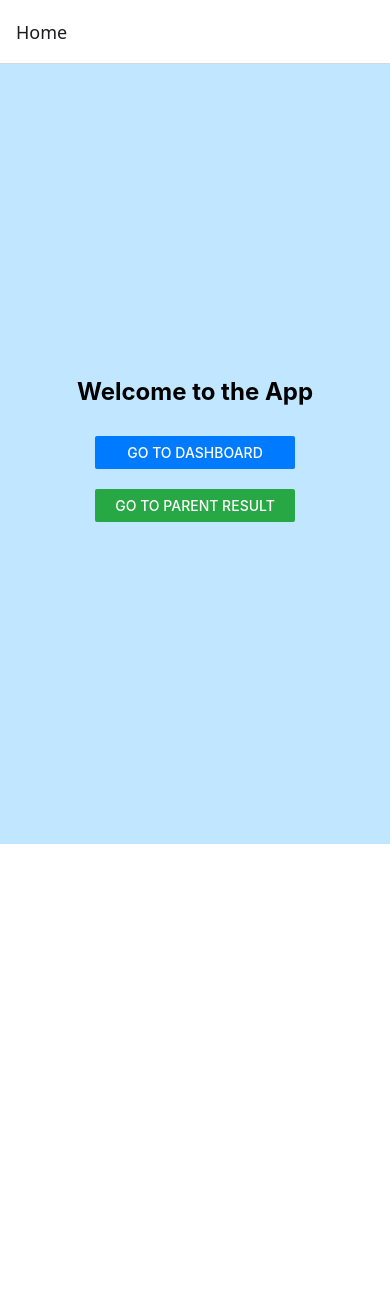
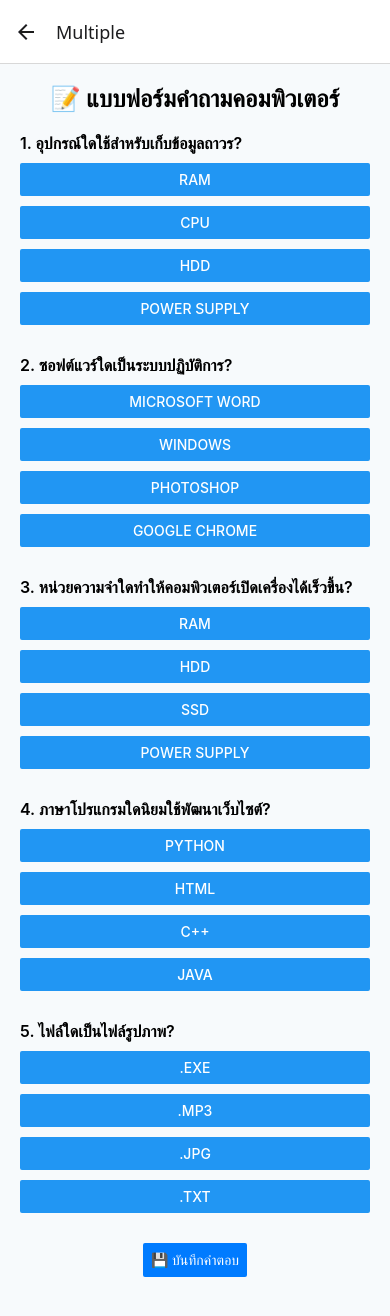
Before and after one commit to bbellechy/Edutrack, a React Native app: screen /Multiple in a window 390 px wide. Before the commit the page ends 844 px from the top, so only its background shows below. Built offline with nearby package versions, Linux system fonts and the light colour scheme.

Commit message:
Implement API to screen

```diff
--- a/App.js
+++ b/App.js
@@ -3,6 +3,8 @@
 import HomeScreen from "./src/screens/HomeScreen";
 import DashboardScreen from "./src/screens/DashboardScreen";
 import ParentResultSceen from "./src/screens/ParentResultSceen";
+import MultipleChoiceForm from "./src/screens/MultipleChoiceFormScreen";
+import ManualScoringForm from "./src/screens/ManualScoringFormScreen";
 
 import { NavigationContainer } from '@react-navigation/native';
 import { createStackNavigator } from '@react-navigation/stack';
@@ -17,6 +19,8 @@
         <Stack.Screen name="Home" component={HomeScreen} />
         <Stack.Screen name="Dashboard" component={DashboardScreen} />
         <Stack.Screen name="ParentResult" component={ParentResultSceen} />
+        <Stack.Screen name="Multiple" component={MultipleChoiceForm} />
+        <Stack.Screen name="Manual" component={ManualScoringForm} />
       </Stack.Navigator>
     </NavigationContainer>
   );
--- /dev/null
+++ b/src/save_test_score.js
@@ -0,0 +1,30 @@
+import { firestore } from "./firebase";
+import { addDoc, collection, Timestamp } from "firebase/firestore";
+
+const save_test_score = async (score, studentID, testResultID, test_id) => {
+  const sID = `S${studentID.toString().padStart(6, "0")}`;
+  let subjectName = "";
+  if (test_id == "1") {
+    subjectName = "Math"
+  } else if (test_id == "2") {
+    subjectName = "Science"
+  } else if (test_id == "3") {
+    subjectName = "Thai"
+  }
+  try {
+    await addDoc(collection(firestore, `TestResult/Q77OT8TXVsEZsQ1dTFEm/${subjectName}`), {
+      score: score,
+      studentID: sID,
+      subject: subjectName,
+      testResultID: testResultID,
+      testType: "pre-test",
+      test_date: Timestamp.fromDate(new Date()),
+      test_id: test_id,
+    });
+    console.log("Saved Data Successfully to ", subjectName);
+  } catch (error) {
+    console.log("Error saving data: ", error);
+  }
+};
+
+export default save_test_score;
--- a/src/screens/HomeScreen.js
+++ b/src/screens/HomeScreen.js
@@ -18,6 +18,22 @@
         <Button
           title="Go to Parent Result"
           onPress={() => navigation.navigate('ParentResult')}
+          color="#007BFF"
+        />
+      </View>
+
+      <View style={styles.buttonContainer}>
+        <Button
+          title="Multiple Choices"
+          onPress={() => navigation.navigate('Multiple')}
+          color="#28A745"
+        />
+      </View>
+
+      <View style={styles.buttonContainer}>
+        <Button
+          title="Short Answer"
+          onPress={() => navigation.navigate('Manual')}
           color="#28A745"
         />
       </View>
--- /dev/null
+++ b/src/screens/ManualScoringFormScreen.js
@@ -0,0 +1,97 @@
+import React, { useState } from "react";
+import { View, Text, TextInput, Button, Alert, ScrollView } from "react-native";
+import save_test_score from "../save_test_score";
+
+const ManualScoringForm = () => {
+  // คำถามแบบตอบเอง (Short Answer)
+  const shortAnswerQuestions = [
+    "1. อะไรคือระบบปฏิบัติการ (Operating System)?",
+    "2. อธิบายความแตกต่างระหว่าง HDD และ SSD",
+    "3. CPU ทำหน้าที่อะไรในคอมพิวเตอร์?",
+    "4. RAM คืออะไร และมีผลต่อการทำงานของคอมพิวเตอร์อย่างไร?",
+    "5. คุณคิดว่า AI มีผลกระทบอย่างไรต่อวงการคอมพิวเตอร์ในอนาคต?",
+  ];
+
+  // เก็บคำตอบของผู้ใช้
+  const [shortAnswers, setShortAnswers] = useState(Array(shortAnswerQuestions.length).fill(""));
+  const [score, setScore] = useState(null);
+
+  // ฟังก์ชันบันทึกคำตอบและตรวจคะแนน
+  const handleSubmit = async () => {
+    let totalScore = 0;
+
+    // เนื่องจากคำถามเป็นแบบตอบเอง ไม่มีคำตอบที่ถูกต้องคงที่
+    // อาจจะต้องประเมินคำตอบด้วยวิธีการอื่น เช่น ตรวจสอบคำตอบที่ผู้ใช้ให้มา
+    // ในที่นี้เราจะตั้งให้คะแนนเป็น 0 ถ้าผู้ใช้ไม่ตอบคำถาม
+    shortAnswers.forEach((answer) => {
+      if (answer.trim() !== "") {
+        totalScore += 1;  // สมมุติว่าให้คะแนน 1 คะแนนต่อคำถามที่ตอบ
+      }
+    });
+
+    setScore(totalScore);
+
+    // ล้างคำตอบหลังส่ง
+    setShortAnswers(Array(shortAnswerQuestions.length).fill(""));
+
+    const randomNumber = Math.floor((Math.random() * 100) + 1);
+    const randNum = Math.floor((Math.random() * 3) + 1)
+    await save_test_score(totalScore, randomNumber.toString(), randomNumber.toString(), randNum.toString());
+
+    Alert.alert(`✅ คุณได้ ${totalScore} คะแนน จาก ${shortAnswerQuestions.length} ข้อ`);
+  };
+
+  return (
+    <ScrollView contentContainerStyle={{ padding: 20, backgroundColor: '#f7fafc' }}>
+      <View style={{ alignItems: 'center', marginBottom: 20 }}>
+        <Text style={{ fontSize: 24, fontWeight: 'bold', marginBottom: 20 }}>📝 แบบฟอร์มตอบคำถามคอมพิวเตอร์</Text>
+
+        {/* คำถามแบบตอบเอง */}
+        <View style={{ width: '100%' }}>
+          {shortAnswerQuestions.map((question, index) => (
+            <View key={index} style={{ marginBottom: 20 }}>
+              <Text style={{ fontSize: 16, fontWeight: '600', marginBottom: 10 }}>{question}</Text>
+              <TextInput
+                value={shortAnswers[index]}
+                onChangeText={(text) => {
+                  const newAnswers = [...shortAnswers];
+                  newAnswers[index] = text;
+                  setShortAnswers(newAnswers);
+                }}
+                multiline
+                numberOfLines={3}
+                style={{
+                  height: 100,
+                  borderColor: '#d1d5db',
+                  borderWidth: 1,
+                  borderRadius: 8,
+                  paddingHorizontal: 10,
+                  paddingVertical: 5,
+                }}
+                placeholder="พิมพ์คำตอบของคุณที่นี่..."
+              />
+            </View>
+          ))}
+        </View>
+
+        {/* ปุ่มบันทึก */}
+        <Button
+          title="💾 บันทึกคำตอบ"
+          onPress={handleSubmit}
+          color="#007bff"
+        />
+
+        {/* แสดงคะแนน */}
+        {score !== null && (
+          <View style={{ marginTop: 20, padding: 10, backgroundColor: '#f0f4f8', borderRadius: 8 }}>
+            <Text style={{ fontSize: 16, fontWeight: '600' }}>
+              🎯 คุณได้คะแนน: <Text style={{ color: '#1d4ed8' }}>{score}</Text> / {shortAnswerQuestions.length} จากข้อคำถามตอบเอง
+            </Text>
+          </View>
+        )}
+      </View>
+    </ScrollView>
+  );
+};
+
+export default ManualScoringForm;
--- /dev/null
+++ b/src/screens/MultipleChoiceFormScreen.js
@@ -0,0 +1,111 @@
+import React, { useState } from "react";
+import { View, Text, Button, Alert, ScrollView } from "react-native";
+import save_test_score from "../save_test_score";
+
+const MultipleChoiceForm = () => {
+  // คำถามแบบตัวเลือก (Multiple Choice)
+  const multipleChoiceQuestions = [
+    {
+      question: "1. อุปกรณ์ใดใช้สำหรับเก็บข้อมูลถาวร?",
+      choices: ["RAM", "CPU", "HDD", "Power Supply"],
+      correctAnswer: "HDD",
+    },
+    {
+      question: "2. ซอฟต์แวร์ใดเป็นระบบปฏิบัติการ?",
+      choices: ["Microsoft Word", "Windows", "Photoshop", "Google Chrome"],
+      correctAnswer: "Windows",
+    },
+    {
+      question: "3. หน่วยความจำใดทำให้คอมพิวเตอร์เปิดเครื่องได้เร็วขึ้น?",
+      choices: ["RAM", "HDD", "SSD", "Power Supply"],
+      correctAnswer: "SSD",
+    },
+    {
+      question: "4. ภาษาโปรแกรมใดนิยมใช้พัฒนาเว็บไซต์?",
+      choices: ["Python", "HTML", "C++", "Java"],
+      correctAnswer: "HTML",
+    },
+    {
+      question: "5. ไฟล์ใดเป็นไฟล์รูปภาพ?",
+      choices: [".exe", ".mp3", ".jpg", ".txt"],
+      correctAnswer: ".jpg",
+    },
+  ];
+
+  // เก็บคำตอบของผู้ใช้
+  const [multipleChoiceAnswers, setMultipleChoiceAnswers] = useState(
+    Array(multipleChoiceQuestions.length).fill("")
+  );
+  const [score, setScore] = useState(null);
+
+  // ฟังก์ชันบันทึกคำตอบและตรวจคะแนน
+  const handleSubmit = async () => {
+    let totalScore = 0;
+
+    // ตรวจคำตอบแบบตัวเลือก
+    multipleChoiceAnswers.forEach((answer, index) => {
+      if (answer === multipleChoiceQuestions[index].correctAnswer) {
+        totalScore += 1;
+      }
+    });
+
+    setScore(totalScore);
+
+    // ล้างคำตอบหลังส่ง
+    setMultipleChoiceAnswers(Array(multipleChoiceQuestions.length).fill(""));
+
+    const randomNumber = Math.floor((Math.random() * 100) + 1);
+    const randNum = Math.floor((Math.random() * 3) + 1)
+    await save_test_score(totalScore, randomNumber.toString(), randomNumber.toString(), randNum.toString());
+
+    Alert.alert(`✅ คุณได้ ${totalScore} คะแนน จาก ${multipleChoiceQuestions.length} ข้อ`);
+  };
+
+  return (
+    <ScrollView contentContainerStyle={{ padding: 20, backgroundColor: '#f7fafc' }}>
+      <View style={{ alignItems: 'center', marginBottom: 20 }}>
+        <Text style={{ fontSize: 24, fontWeight: 'bold', marginBottom: 20 }}>📝 แบบฟอร์มคำถามคอมพิวเตอร์</Text>
+
+        {/* คำถามแบบตัวเลือก */}
+        <View style={{ width: '100%' }}>
+          {multipleChoiceQuestions.map((item, index) => (
+            <View key={index} style={{ marginBottom: 20 }}>
+              <Text style={{ fontSize: 16, fontWeight: '600', marginBottom: 10 }}>{item.question}</Text>
+              {item.choices.map((choice, choiceIndex) => (
+                <View key={choiceIndex} style={{ marginBottom: 10 }}>
+                  <Button
+                    title={choice}
+                    onPress={() => {
+                      const newAnswers = [...multipleChoiceAnswers];
+                      newAnswers[index] = choice;
+                      setMultipleChoiceAnswers(newAnswers);
+                    }}
+                    color={multipleChoiceAnswers[index] === choice ? "#4CAF50" : "#2196F3"}
+                  />
+                </View>
+              ))}
+            </View>
+          ))}
+        </View>
+
+        {/* ปุ่มบันทึก */}
+        <Button
+          title="💾 บันทึกคำตอบ"
+          onPress={handleSubmit}
+          color="#007bff"
+        />
+
+        {/* แสดงคะแนน */}
+        {score !== null && (
+          <View style={{ marginTop: 20, padding: 10, backgroundColor: '#f0f4f8', borderRadius: 8 }}>
+            <Text style={{ fontSize: 16, fontWeight: '600' }}>
+              🎯 คุณได้คะแนน: <Text style={{ color: '#1d4ed8' }}>{score}</Text> / {multipleChoiceQuestions.length} จากข้อคำถามเลือกตอบ
+            </Text>
+          </View>
+        )}
+      </View>
+    </ScrollView>
+  );
+};
+
+export default MultipleChoiceForm;
--- a/src/screens/StudentsScreen.js
+++ b/src/screens/StudentsScreen.js
@@ -3,8 +3,6 @@
 import { getAllData } from "../services/firestoreService"; // เรียกใช้ฟังก์ชันที่ดึงข้อมูลทุกตาราง
 import { firestore } from "../firebase";
 import { addDoc, collection, getDocs, Timestamp } from "firebase/firestore";
-
-
 
 const StudentsScreen = () => {
   const [data, setData] = useState({
```
